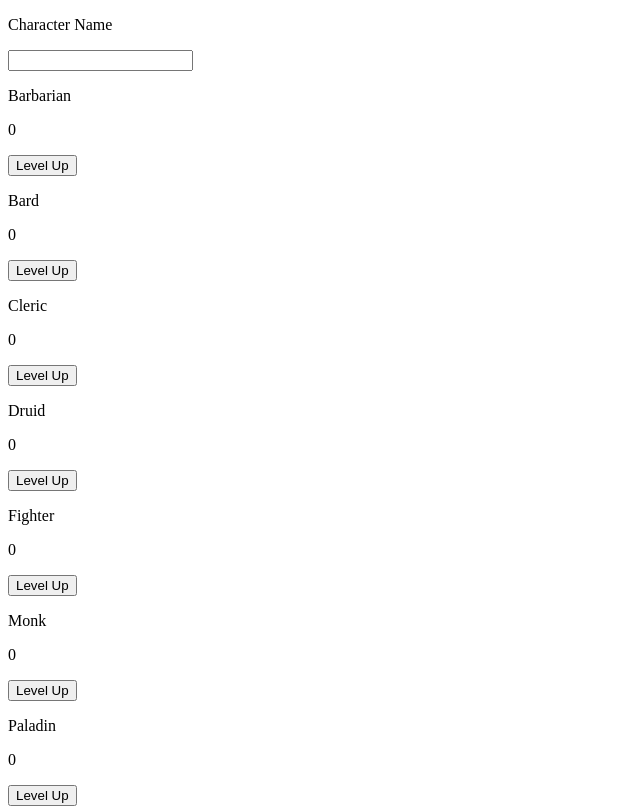
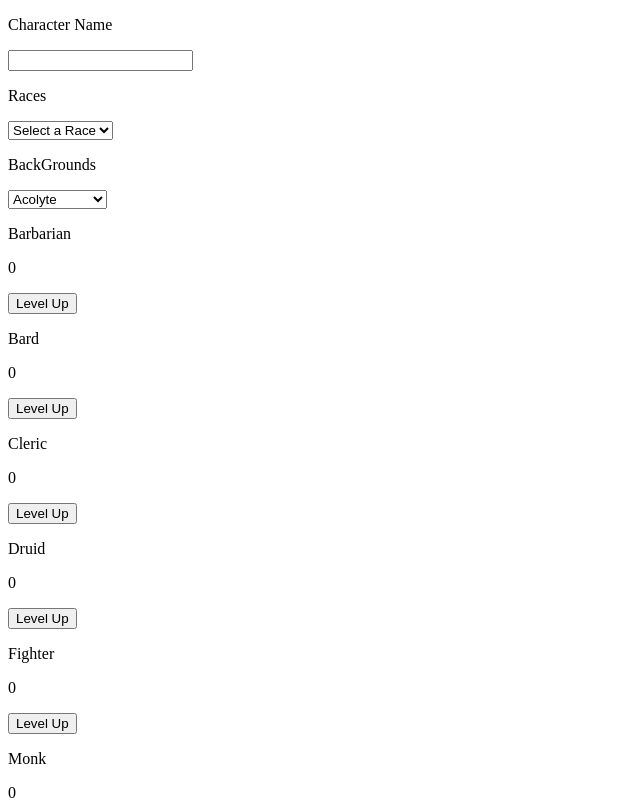
Before and after one commit to UltraHispeed-Elite/bookish-engine, a plain HTML site: page index.html in a window 1280 px wide. Shown: the top 809 px of the page, without its empty margins (0-640 px from the left). Drawn offline with Linux system fonts and the light colour scheme.

Commit message:
Add files via upload

```diff
--- a/index.html
+++ b/index.html
@@ -12,6 +12,42 @@
             <div>
             <p>Character Name</p>
             <input type="text" name="Character Name" id="name"/>
+            </div>
+
+            <div>
+              <p>Races</p>
+
+              <select id="Species" onchange="youFat()">
+                <option>Select a Race</option>
+                <option value="Dragonborn">Dragonborn</option>
+                <option value="Dwarf">Dwarf</option>
+                <option value="Elf">Elf</option>
+                <option value="Gnome">Gnome</option>
+                <option value="Half-Elf">Half-Elf</option>
+                <option value="Halfling">Halfling</option>
+                <option value="Half-Orc">Half-Orc</option>
+                <option value="Human">Human</option>
+                <option value="Tiefling">Tiefling</option>
+              </select>
+
+              <p id="Weight"></p>
+            </div>
+
+            <div>
+              <p>BackGrounds</p>
+              <select>
+                <option>Acolyte</option>
+                <option>Charlatan</option>
+                <option>Criminal</option>
+                <option>Entertainer</option>
+                <option>Folk Hero</option>
+                <option>Guild Artisan</option>
+                <option>Hermit</option>
+                <option>Sage</option>
+                <option>Sailor</option>
+                <option>Soldier</option>
+                <option>Urchin</option>
+              </select>
             </div>
 
             <div>
--- a/user.js
+++ b/user.js
@@ -1,4 +1,6 @@
 var name, user,  level, levelTotal;
+
+var weight;
 
 var Barbarian, Bard, Cleric, Druid, Fighter, Monk, Paladin, Ranger, Rogue, Sorcerer, Warlock, Wizard;
 
@@ -165,3 +167,53 @@ function playerLevel() {
         }
     }
 }
+
+function youFat() {
+    var raceVal = document.getElementById("Species").value;
+
+    var weight;
+
+    if(raceVal === "Dragonborn") {
+        weight = 175
+        weight *= Math.floor(Math.random() * 11) + 2;
+        console.log(weight);
+        document.getElementById("Weight").innerText = weight + " Lbs";
+    }else if(raceVal === "Dwarf") {
+        weight = 130;
+        weight *= Math.floor(Math.random() * 11) + 2;
+        console.log(weight);
+        document.getElementById("Weight").innerText = weight + " Lbs";
+    }else if(raceVal === "Elf") {
+        weight = 100;
+        weight *= Math.floor(Math.random() * 3) + 1;
+        console.log(weight);
+        document.getElementById("Weight").innerText = weight + " Lbs";
+    }else if(raceVal === "Gnome") {
+        weight = 35;
+        document.getElementById("Weight").innerText = weight + " Lbs";
+    }else if(raceVal === "Half-Elf") {
+        weight = 110;
+        weight *= Math.floor(Math.random() * 7) + 2;
+        console.log(weight);
+        document.getElementById("Weight").innerText = weight + " Lbs";
+    }else if(raceVal === "Halfling") {
+        weight = 35;
+        console.log(weight);
+        document.getElementById("Weight").innerText = weight + " Lbs";
+    }else if(raceVal === "Half-Orc"){
+        weight = 140;
+        weight *= Math.floor(Math.random() * 11) + 2;
+        console.log(weight);
+        document.getElementById("Weight").innerText = weight + " Lbs";
+    }else if(raceVal === "Human") {
+        weight = 110;
+        weight *= Math.floor(Math.random() * 7) + 2;
+        console.log(weight);
+        document.getElementById("Weight").innerText = weight + " Lbs";
+    }else if(raceVal === "Tiefling") {
+        weight = 110;
+        weight *= Math.floor(Math.random() * 7) + 2;
+        console.log(weight);
+        document.getElementById("Weight").innerText = weight + " Lbs";
+    }
+}
```
